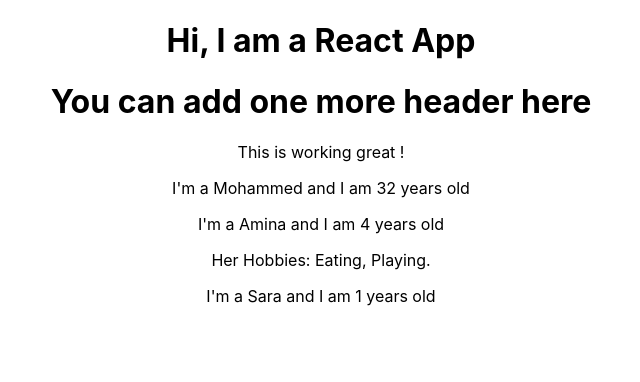
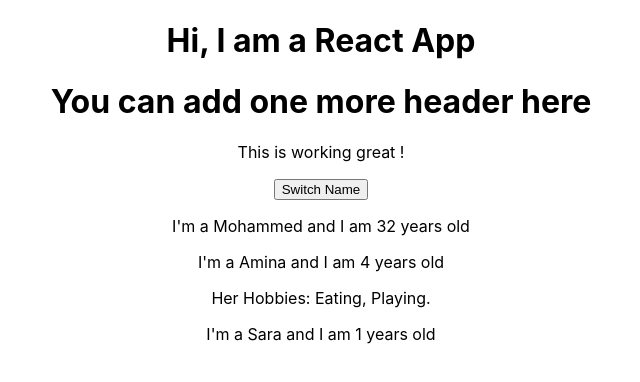
Before and after one commit to mohammedsibgathulla/React, a React (Create React App) app in the folder my-app/: page / in a window 1280 px wide. Shown: the top 382 px of the page, without its empty margins (319-959 px from the left). Built offline with nearby package versions, Linux system fonts and the light colour scheme.

Commit message:
Handling Events With Methods

```diff
--- a/my-app/src/App.js
+++ b/my-app/src/App.js
@@ -16,14 +16,20 @@
 
     ]
   }
+  switchNameHandler = () => {
+    console.log("Hi from switchNameHandler");
+  }
+
   render(){
    return ( <div className="App">
       <h1> Hi, I am a React App</h1>
       <h1> You can add one more header here</h1>
       <p>This is working great ! </p>
+      <button onClick={this.switchNameHandler}>Switch Name</button>
       <User name={this.state.users[0].name} age={this.state.users[0].age} />
       <User name={this.state.users[1].name} age={this.state.users[1].age}> Her Hobbies: Eating, Playing. </User>
       <User name={this.state.users[2].name} age={this.state.users[2].age} />
+
     </div>
     //<h1>Hi</h1> We can't do this here our JSX expression must have one root element
     //React.createElement('div', null, 'h1', 'Hi I am a React App')
```
Also changed, not shown: 1 other file (tests, documents, lock files or other folders).
